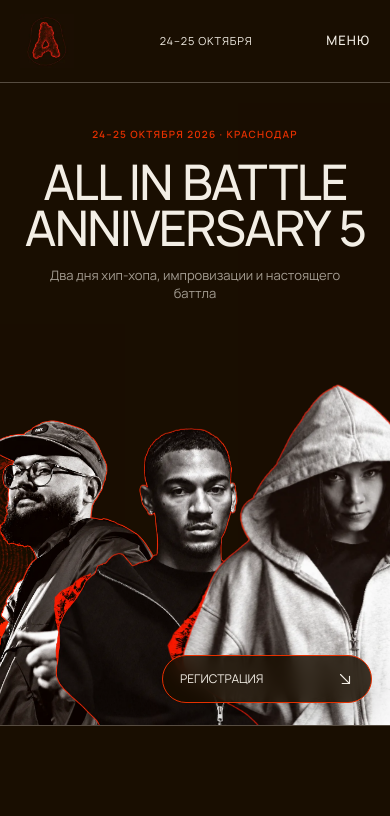
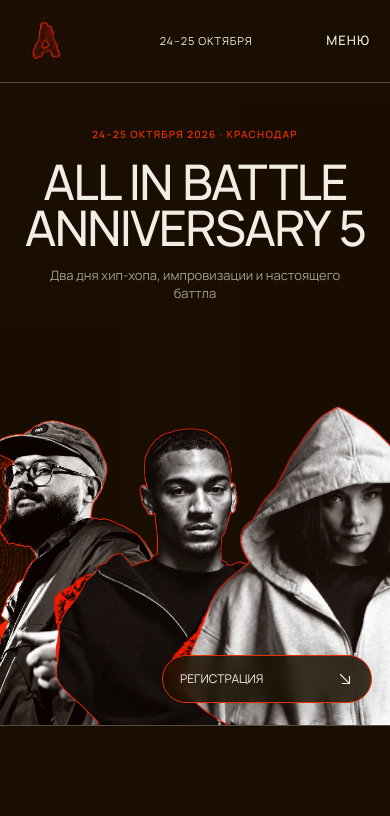
Before and after one commit to FibEli3/ALL-IN-BATTLE, a Next.js app: page / in a window 390 px wide. Shown: the top 816 px of the page. Built offline with nearby package versions, Linux system fonts and the light colour scheme.

Commit message:
fix: align mobile hero portrait heights

```diff
--- a/src/app/responsive-polish.css
+++ b/src/app/responsive-polish.css
@@ -251,7 +251,7 @@
 
   .hero-person-right {
     right: -28vw;
-    bottom: -24px;
+    bottom: -44px;
     width: 74vw;
   }
 }
@@ -283,7 +283,7 @@
 
   .hero-person-right {
     right: -41vw;
-    bottom: -118px;
+    bottom: -140px;
     width: 104vw;
   }
 }
```
Also changed, not shown: 1 other file (tests, documents, lock files or other folders).
